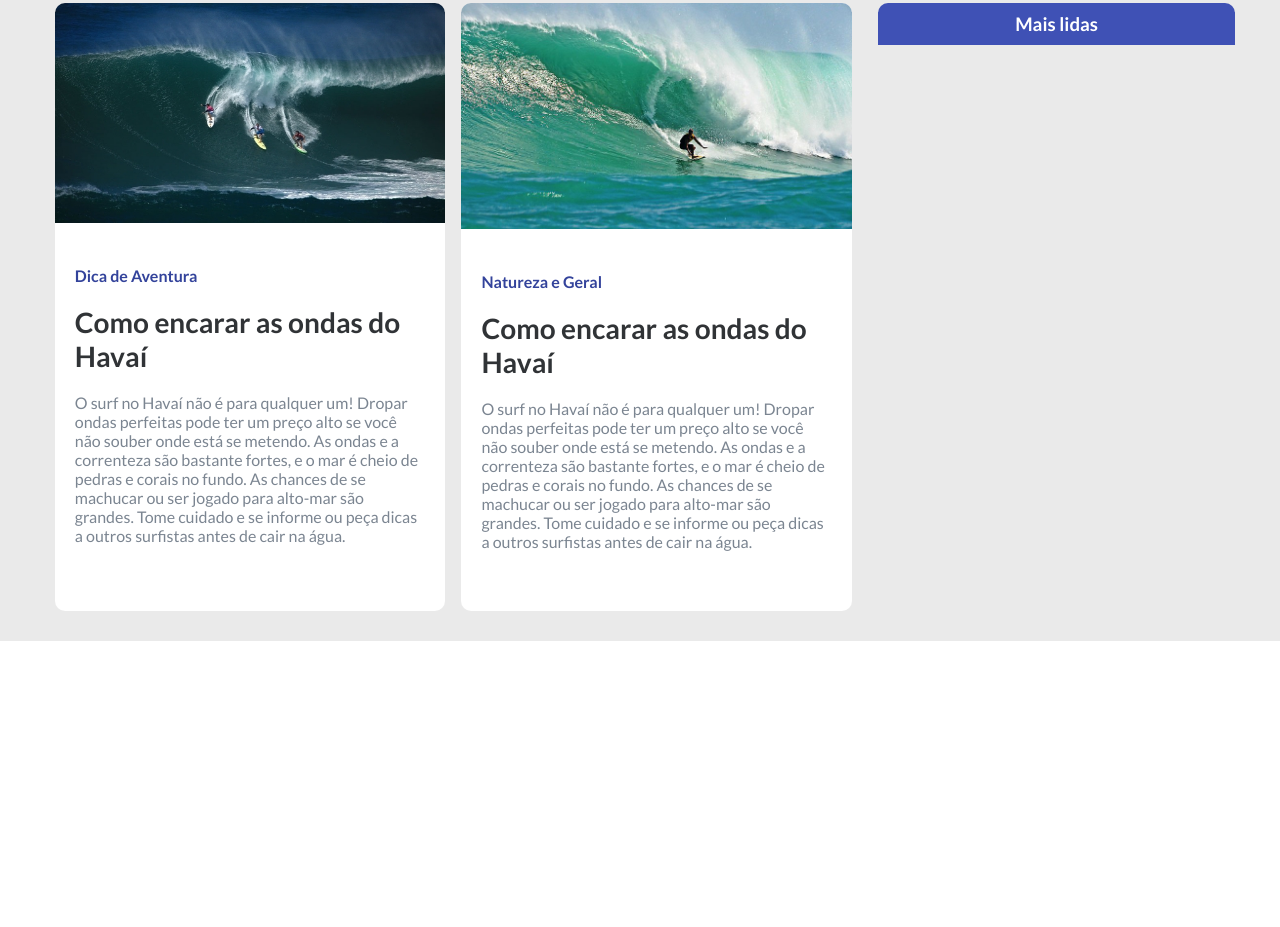
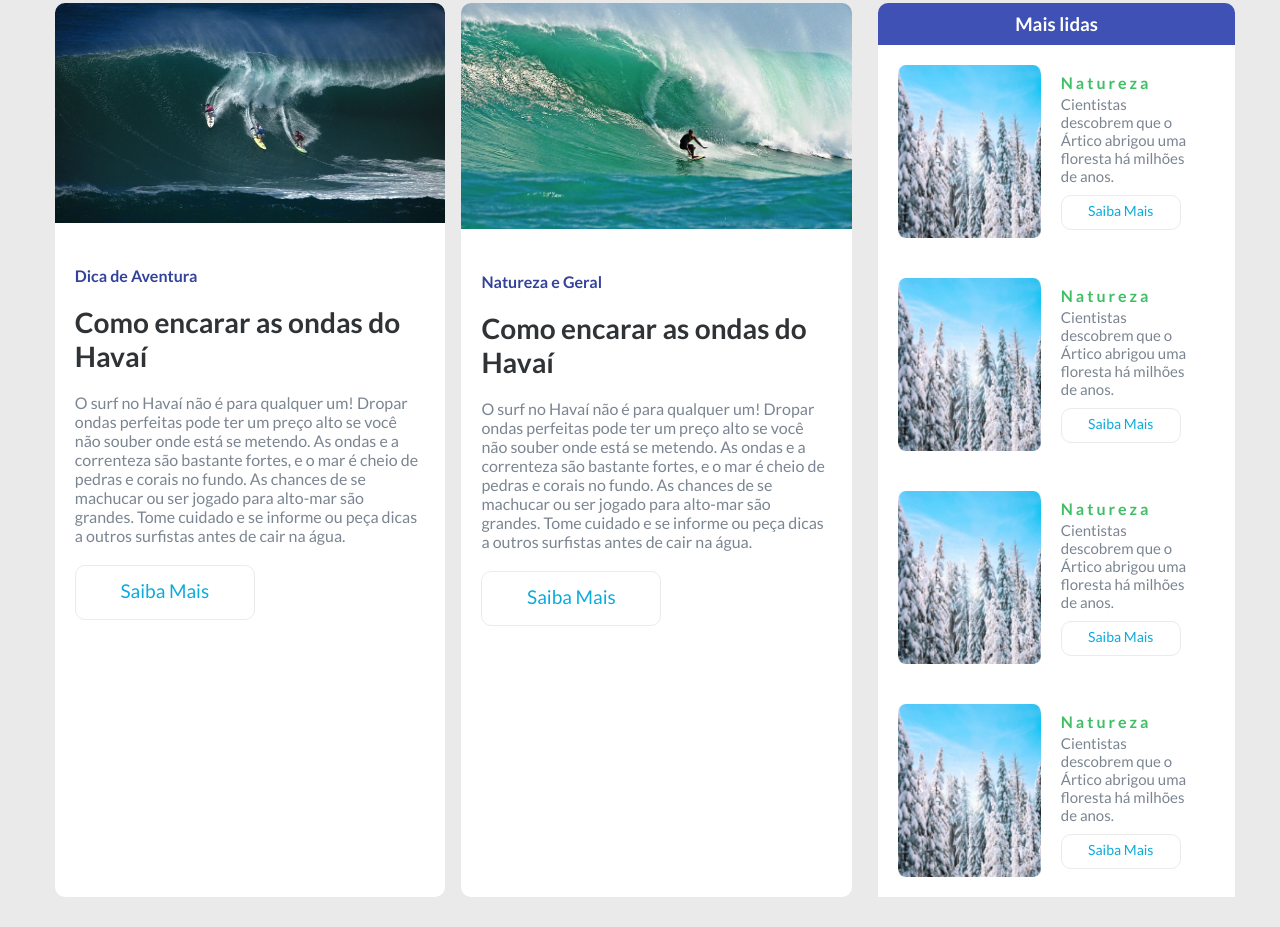
Before and after one commit to Pablo-Belusso/Portal-Noticia-NODE, a website: page pages/home.html in a window 1280 px wide. Shown: the part 751-1678 px from the top of the page. Before the commit the page ends 1392 px from the top, so only its background shows below. Drawn offline with Linux system fonts and the light colour scheme.

Commit message:
Commit 08

```diff
--- a/pages/home.html
+++ b/pages/home.html
@@ -68,6 +68,7 @@
                                         e o mar é cheio de pedras e corais no fundo. As chances de se machucar ou ser jogado
                                         para alto-mar são grandes.
                                         Tome cuidado e se informe ou peça dicas a outros surfistas antes de cair na água.</p>
+                                    <a href="/encarar-o-surf">Saiba Mais</a>
                                 </div>
 
                             </div>
@@ -83,15 +84,56 @@
                                         e o mar é cheio de pedras e corais no fundo. As chances de se machucar ou ser jogado
                                         para alto-mar são grandes.
                                         Tome cuidado e se informe ou peça dicas a outros surfistas antes de cair na água.</p>
+                                        <a href="/encarar-o-surf">Saiba Mais</a>
                                 </div>
                             </div>
 
                         </div>
                         <div class="mais-lidas">
                             <h3>Mais lidas</h3>
-                        </div>
-                    </div>
-                </div>
+
+                            <div class="mais-lidas-noticias">
+
+                                <div class="mais-lidas-noticias-single">
+                                    <img src="/public/images/natureza_small.png"/>
+                                    <div class="texto-mais-lido-single">
+                                        <h4>Natureza</h4>
+                                        <p>Cientistas descobrem que o Ártico abrigou uma floresta há milhões de anos. </p>
+                                        <a href="/encarar-o-surf">Saiba Mais</a>
+                                    </div>
+                                </div>
+
+                                <div class="mais-lidas-noticias-single">
+                                    <img src="/public/images/natureza_small.png"/>
+                                    <div class="texto-mais-lido-single">
+                                        <h4>Natureza</h4>
+                                        <p>Cientistas descobrem que o Ártico abrigou uma floresta há milhões de anos. </p>
+                                        <a href="/encarar-o-surf">Saiba Mais</a>
+                                    </div>
+                                </div>
+
+                                <div class="mais-lidas-noticias-single">
+                                    <img src="/public/images/natureza_small.png"/>
+                                    <div class="texto-mais-lido-single">
+                                        <h4>Natureza</h4>
+                                        <p>Cientistas descobrem que o Ártico abrigou uma floresta há milhões de anos. </p>
+                                        <a href="/encarar-o-surf">Saiba Mais</a>
+                                    </div>
+                                </div>
+
+                                <div class="mais-lidas-noticias-single">
+                                    <img src="/public/images/natureza_small.png"/>
+                                    <div class="texto-mais-lido-single">
+                                        <h4>Natureza</h4>
+                                        <p>Cientistas descobrem que o Ártico abrigou uma floresta há milhões de anos. </p>
+                                        <a href="/encarar-o-surf">Saiba Mais</a>
+                                    </div>
+                                </div>
+
+                            </div> <!-- mais-lidas-noticias -->
+                        </div>  <!-- mais-lidas -->
+                    </div> <!-- center -->
+                </div>  <!-- title-outras-noticia -->
             </section>
 
     </body>
--- a/public/style.css
+++ b/public/style.css
@@ -15,6 +15,7 @@ header {
     margin: 0 auto;
     padding: 0 2%;
     display: flex;
+    flex-wrap: nowrap;
 }
 
 .logo{
@@ -171,6 +172,21 @@ header {
   margin: 20px 0;
 }
 
+
+.box-ultima-single a{
+  display: block;
+  width: 180px;
+  height: 55px;
+  border: 1px solid #ebebeb;
+  text-decoration: none;
+  color: #0aacdc;
+  border-radius: 10px;
+  text-align: center;
+  line-height: 50px;
+  font-size: 19px;
+}
+
+
 .conteudo-noticia-single{
   padding: 20px;
 }
@@ -178,6 +194,12 @@ header {
   .mais-lidas{
     width: 30%;
   }
+
+
+  .mais-lidas-noticias{
+    background-color: white;
+  }
+
 
   .mais-lidas > h3{
     background-color: #3f51b5;
@@ -187,3 +209,46 @@ header {
     border-top-left-radius: 10px;
     border-top-right-radius: 10px;
   }
+
+
+  .mais-lidas-noticias-single {
+    text-align: left;
+    padding: 20px;
+    display: flex;
+
+  }
+
+  .mais-lidas-noticias-single img{
+    width: 45%;
+
+  }
+
+  .mais-lidas-noticias-single .texto-mais-lido-single {
+    width: 70%;
+    padding: 8px 20px;
+  }
+
+  .mais-lidas-noticias-single h4{
+    color: #40be65;
+    letter-spacing: 3px;
+  }
+
+  .mais-lidas-noticias-single p{
+    margin-top: 3px;
+    color: #7b8591;
+    font-size: 15px;
+  }
+
+  .texto-mais-lido-single a{
+    margin-top: 10px;
+    display: block;
+    width: 120px;
+    height: 35px;
+    border: 1px solid #ebebeb;
+    text-decoration: none;
+    color: #0aacdc;
+    border-radius: 10px;
+    text-align: center;
+    line-height: 30px;
+    font-size: 14px;
+  }
```
Also changed, not shown: public/images/natureza_small.png (added), public/images/noticia.png (added).
